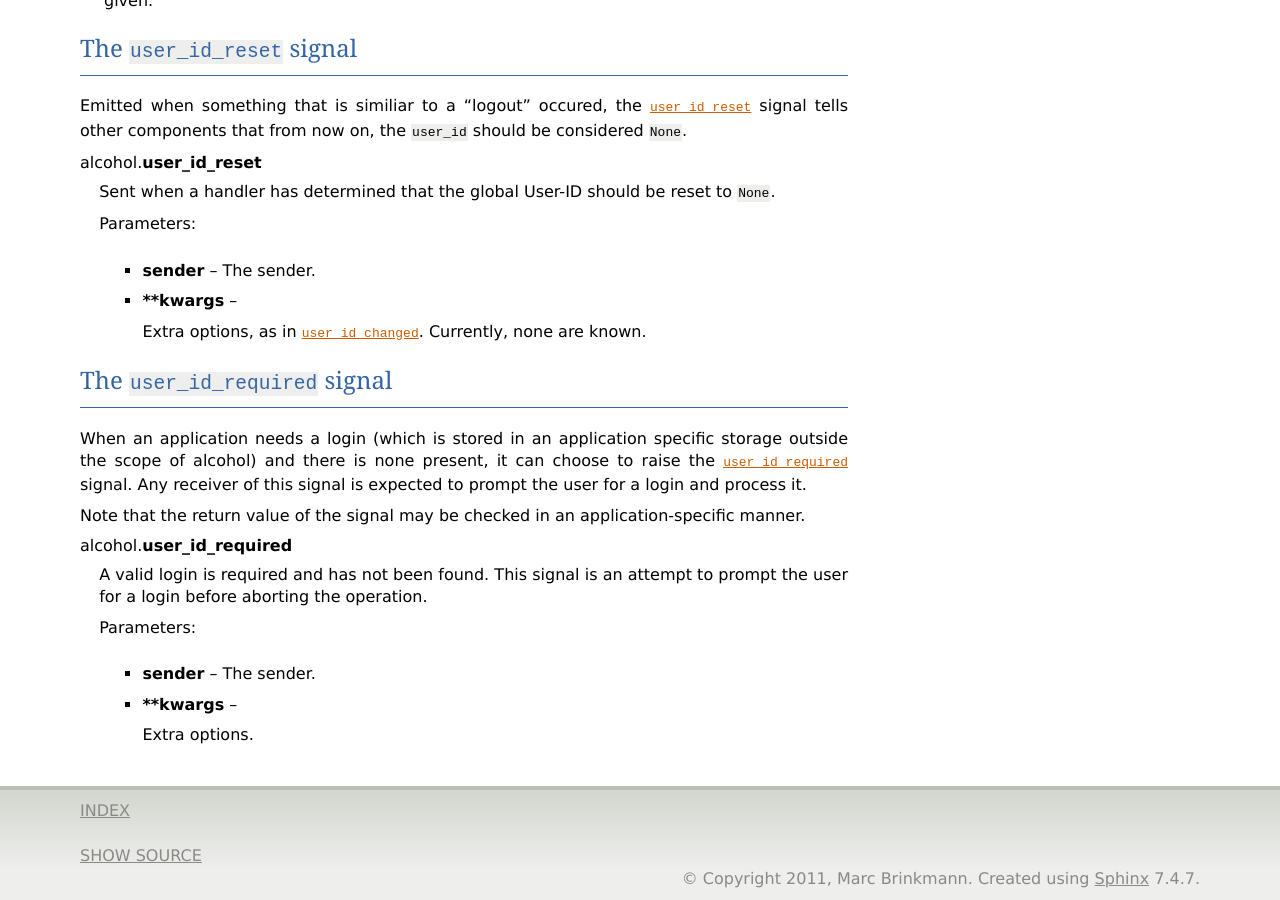
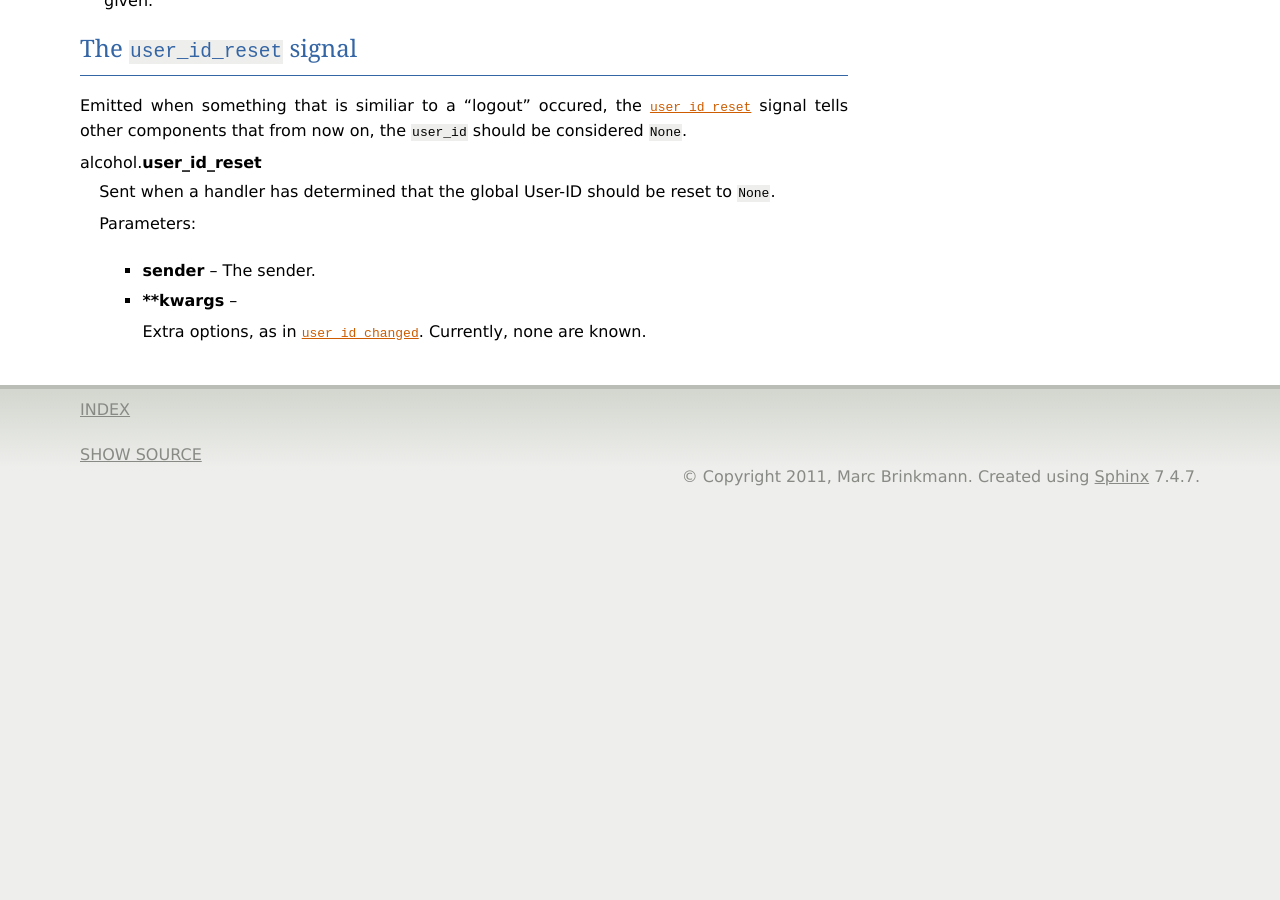
Before and after one commit to mbr/alcohol, a Sphinx documentation site: the page built from docs/source/index.rst, in a window 1280 px wide and 900 px high, scrolled down 1592 px. Built offline with Sphinx 7.4.7, drawn with Linux system fonts in a browser that asks for light colours; after the commit the page ends 2091 px from its top, so only the background shows below that.

Commit message:
Removed user_changed and user_id_required.

```diff
--- a/alcohol/__init__.py
+++ b/alcohol/__init__.py
@@ -7,6 +7,3 @@ namespace = Namespace()
 
 user_id_changed = namespace.signal('user_id_changed')
 user_id_reset = namespace.signal('user_id_reset')
-user_changed = namespace.signal('user_changed')
-
-user_id_required = namespace.signal('user_id_required')
--- a/docs/source/index.rst
+++ b/docs/source/index.rst
@@ -92,22 +92,3 @@ the ``user_id`` should be considered ``None``.
           :param sender: The sender.
           :param **kwargs: Extra options, as in :data:`~alcohol.user_id_changed`.
                            Currently, none are known.
-
-
-The ``user_id_required`` signal
--------------------------------
-When an application needs a login (which is stored in an application specific
-storage outside the scope of alcohol) and there is none present, it can choose
-to raise the :data:`~alcohol.user_id_required` signal. Any receiver of this
-signal is expected to prompt the user for a login and process it.
-
-Note that the return value of the signal may be checked in an
-application-specific manner.
-
-.. data:: alcohol.user_id_required
-
-          A valid login is required and has not been found. This signal is an
-          attempt to prompt the user for a login before aborting the operation.
-
-          :param sender: The sender.
-          :param **kwargs: Extra options.
```
